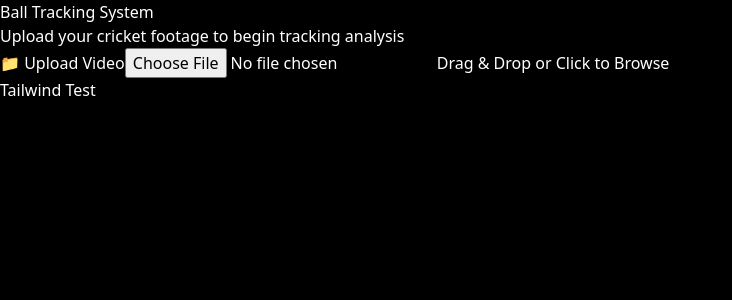
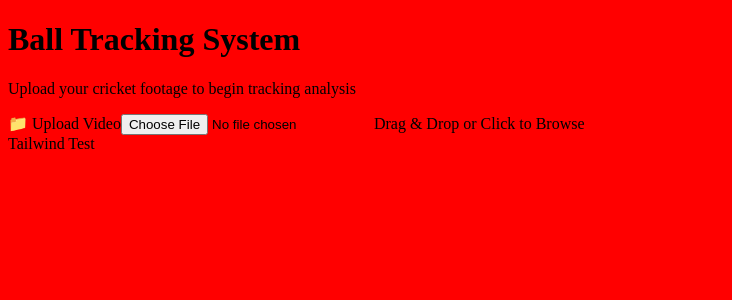
Before and after one commit to SportsFacts/Free-Ball-Tracking-System, a Next.js app in the folder ball-tracking-frontend/: page / in a window 1280 px wide. Shown: the top 300 px of the page, without its empty margins (0-732 px from the left). Built offline with nearby package versions, Linux system fonts and the light colour scheme.

Commit message:
Update globals.css to modify body styles
Removed Tailwind directives and changed body background color to red.

```diff
--- a/ball-tracking-frontend/app/globals.css
+++ b/ball-tracking-frontend/app/globals.css
@@ -1,8 +1,3 @@
-@tailwind base;
-@tailwind components;
-@tailwind utilities;
-
-html, body {
-  background-color: black;
-  color: white;
+body {
+  background: red;
 }
```
